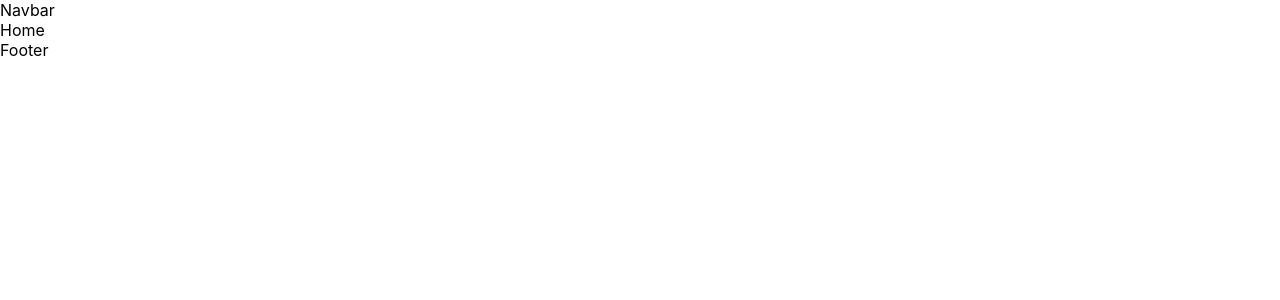
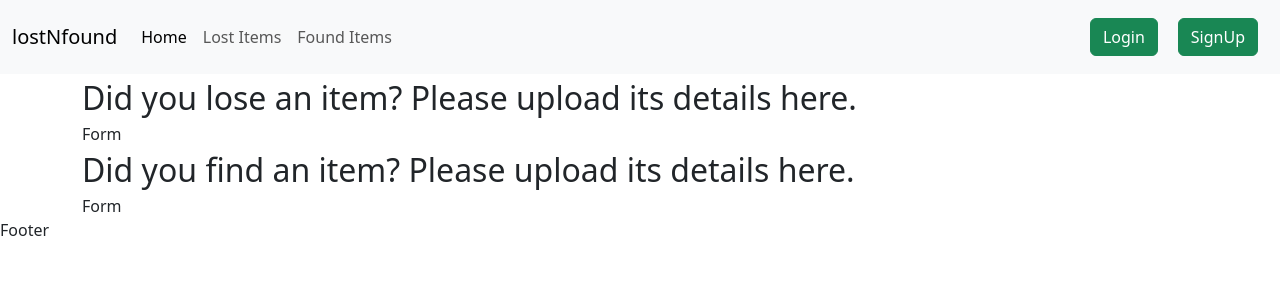
Before and after one commit to Dhanushdevireddy/Lost-and-Found-Portal, a React (Create React App) app: page / in a window 1280 px wide. Shown: the top 300 px of the page. Built offline with nearby package versions, Linux system fonts and the light colour scheme.

Commit message:
Navbar completed

```diff
--- a/package.json
+++ b/package.json
@@ -6,7 +6,9 @@
     "@testing-library/jest-dom": "^5.16.5",
     "@testing-library/react": "^13.4.0",
     "@testing-library/user-event": "^13.5.0",
+    "bootstrap": "^5.3.1",
     "react": "^18.2.0",
+    "react-bootstrap": "^2.8.0",
     "react-dom": "^18.2.0",
     "react-scripts": "5.0.1",
     "web-vitals": "^2.1.4"
--- /dev/null
+++ b/src/components/Form.js
@@ -0,0 +1,7 @@
+import React from 'react'
+
+export default function Form() {
+  return (
+    <div>Form</div>
+  )
+}
--- a/src/components/Navbar.js
+++ b/src/components/Navbar.js
@@ -1,7 +1,51 @@
-import React from 'react'
+import React from "react";
 
 export default function Navbar() {
   return (
-    <div>Navbar</div>
-  )
+    <div>
+      <nav className="navbar navbar-expand-lg navbar-light bg-light">
+        <div className="container-fluid">
+          <a className="navbar-brand" href="/">
+            lostNfound
+          </a>
+          <button
+            className="navbar-toggler"
+            type="button"
+            data-bs-toggle="collapse"
+            data-bs-target="#navbarSupportedContent"
+            aria-controls="navbarSupportedContent"
+            aria-expanded="false"
+            aria-label="Toggle navigation"
+          >
+            <span className="navbar-toggler-icon"></span>
+          </button>
+          <div className="collapse navbar-collapse" id="navbarSupportedContent">
+            <ul className="navbar-nav me-auto mb-2 mb-lg-0">
+              <li className="nav-item">
+                <a className="nav-link active" aria-current="page" href="/">
+                  Home
+                </a>
+              </li>
+              <li className="nav-item">
+                <a className="nav-link" href="/">
+                  Lost Items
+                </a>
+              </li>
+              <li className="nav-item">
+                <a className="nav-link" href="/">
+                  Found Items
+                </a>
+              </li>
+            </ul>
+            <button className="btn btn-success" style={{"margin":"10px"}} type="submit">
+              Login
+            </button>
+            <button className="btn btn-success" style={{"margin":"10px"}} type="submit">
+              SignUp
+            </button>
+          </div>
+        </div>
+      </nav>
+    </div>
+  );
 }
--- a/src/index.js
+++ b/src/index.js
@@ -3,6 +3,7 @@ import ReactDOM from 'react-dom/client';
 import './index.css';
 import App from './App';
 import reportWebVitals from './reportWebVitals';
+import 'bootstrap/dist/css/bootstrap.min.css';
 
 const root = ReactDOM.createRoot(document.getElementById('root'));
 root.render(
--- a/src/screens/Home.js
+++ b/src/screens/Home.js
@@ -1,14 +1,32 @@
-import React from 'react'
-import Navbar from '../components/Navbar'
-import Footer from '../components/Footer'
+import React from "react";
+import Navbar from "../components/Navbar";
+import Footer from "../components/Footer";
+import Form from "../components/Form";
+import { Container, Row } from "react-bootstrap";
 
 export default function Home() {
   return (
     <>
-    <Navbar/>
-    <div>Home</div>
-    <Footer/>
+      <Navbar />
+      <Container>
+        <Row>
+          <div className="fs-2">
+            Did you lose an item? Please upload its details here.
+          </div>
+        </Row>
+        <Row>
+          <Form />
+        </Row>
+        <Row>
+          <div className="fs-2">
+            Did you find an item? Please upload its details here.
+          </div>
+        </Row>
+        <Row>
+          <Form />
+        </Row>
+      </Container>
+      <Footer />
     </>
-
-  )
+  );
 }
```
Also changed, not shown: src/screens/FoundItems.js (added, +13 -0 lines), src/screens/LostItems.js (added, +13 -0 lines), 1 other file (tests, documents, lock files or other folders).
